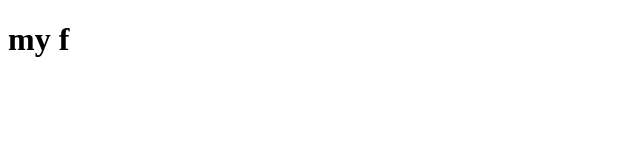
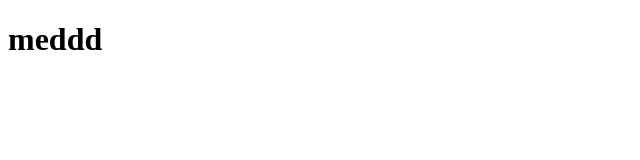
Before and after one commit to medyo19/gittt, a plain HTML site: page index.html in a window 1280 px wide. Shown: the full height of the page, 0-640 px from the left. Drawn offline with Linux system fonts and the light colour scheme.

Commit message:
version5

```diff
--- a/index.html
+++ b/index.html
@@ -6,6 +6,6 @@
     <title>Document</title>
 </head>
 <body>
-    <h1>my f </h1>
+    <h1>meddd </h1>
 </body>
 </html>
```
